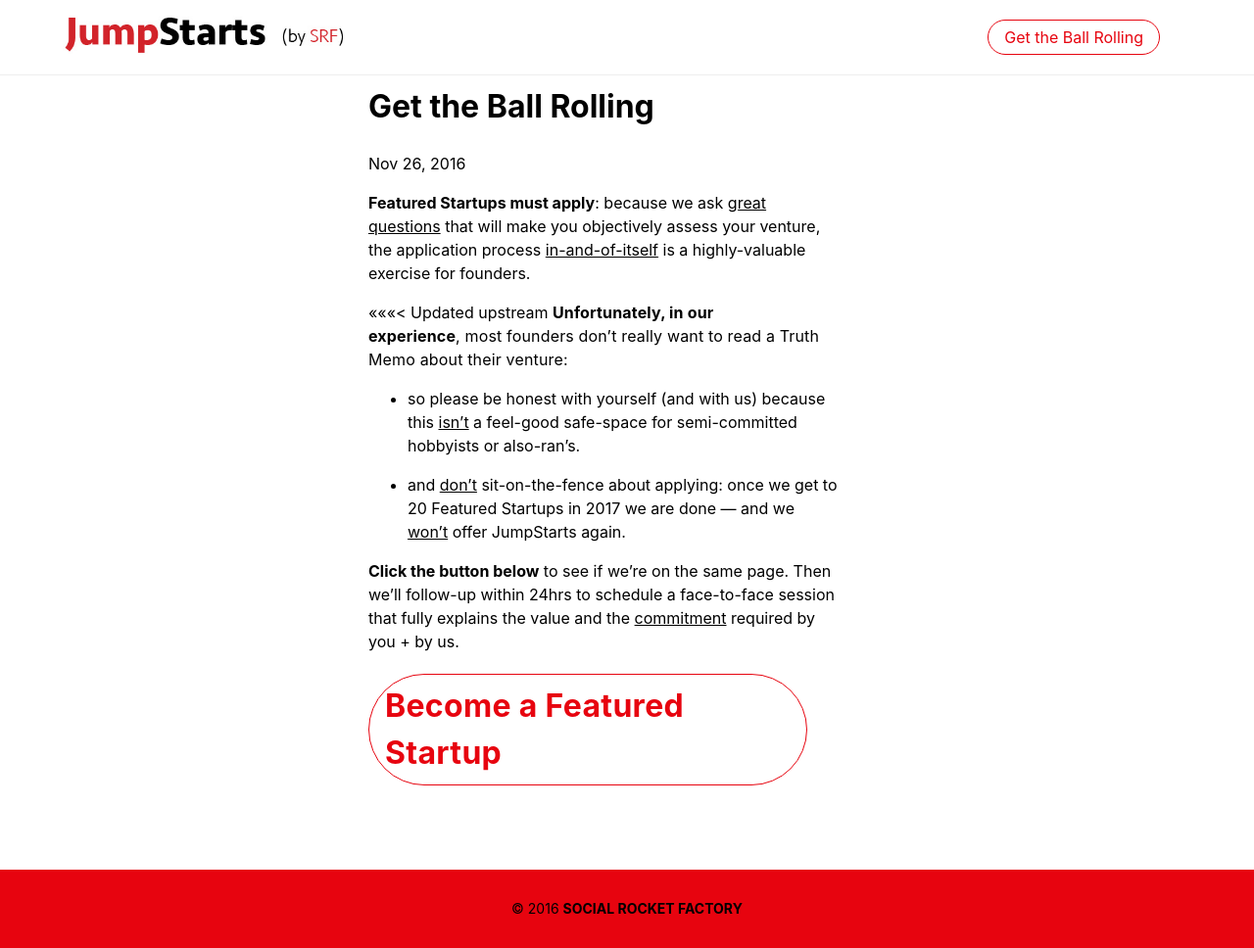
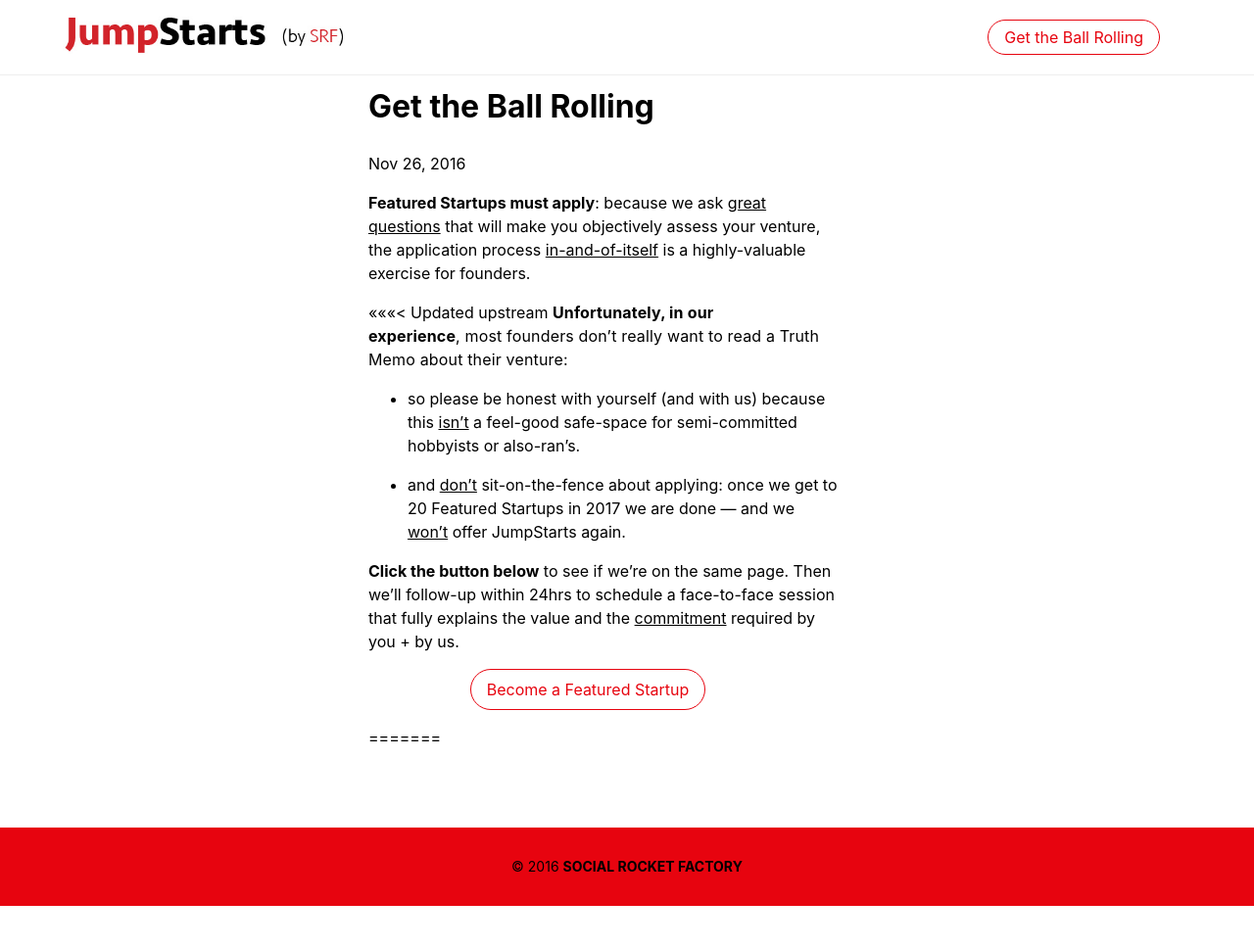
Before and after one commit to aaronergreen/jumpstarts, a Jekyll site: the page built from _about/contact.md, in a window 1280 px wide and 968 px high. Shown: the whole window at 98% size. Built offline with Jekyll 4.4.1, drawn with Linux system fonts in a browser that asks for light colours.

Commit message:
redid CTA

```diff
--- a/_about/contact.md
+++ b/_about/contact.md
@@ -15,5 +15,8 @@
 
 **Click the button below** to see if we’re on the same page. Then we’ll follow-up within 24hrs to schedule a face-to-face session that fully explains the value and the <u>commitment</u> required by you + by us.
 
-[Become a Featured Startup](https://aaron327.typeform.com/to/emQXTy){:.link .bg-white .dark-red .br-pill .ba .ph3 .pv2 .dib .mr4 target="_blank" style="background-color: rgb(255, 255, 255); letter-spacing: 0.01em;"}
+<div class="tc">
+<a href="https://aaron327.typeform.com/to/emQXTy"  target="_blank" class="link bg-white dark-red br-pill ba ph3 pv2 dib mr4">Become a Featured Startup</a>
+</div>
+
 =======
```
